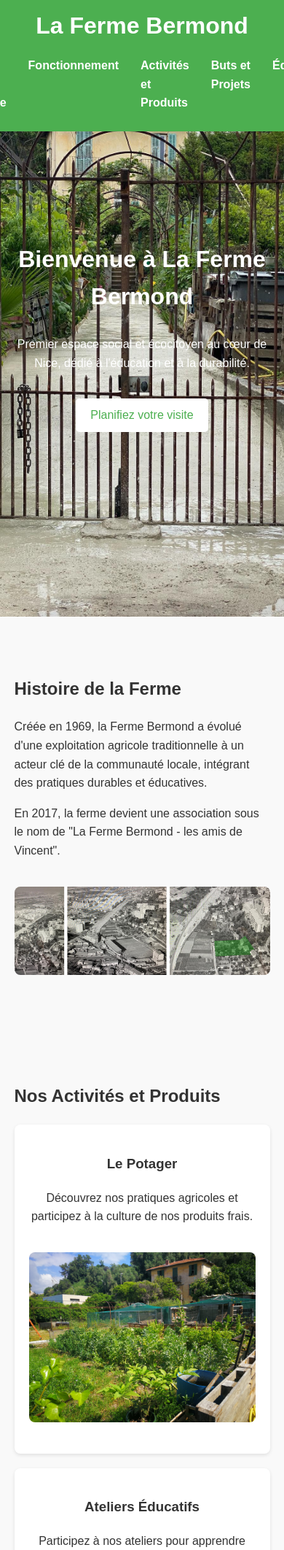
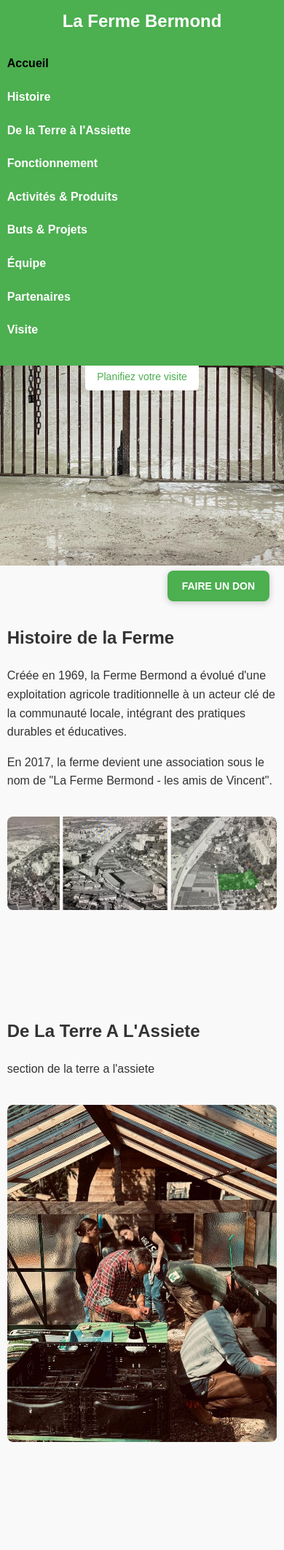
Before and after one commit to ReyDioGames/FermeBermond, a PHP site: page / in a window 390 px wide. Shown: the top 2124 px of the page at 73% size. Run offline with PHP 8.4, Linux system fonts and the light colour scheme.

Commit message:
avancement sur le site

```diff
--- a/index.html
+++ b/index.html
@@ -13,28 +13,30 @@
     <header>
         <div class="container">
             <h1>La Ferme Bermond</h1>
-            <nav>
+
+            <nav class="nav">
                 <ul>
                     <li><a href="#accueil">Accueil</a></li>
                     <li><a href="#histoire">Histoire</a></li>
-                    <li><a href="#assiete">De la Terre a l'Assiete</a></li>
+                    <li><a href="#assiete">De la Terre à l'Assiette</a></li>
                     <li><a href="#fonctionnement">Fonctionnement</a></li>
-                    <li><a href="#activites">Activités et Produits</a></li>
-                    <li><a href="#but">Buts et Projets</a></li>
+                    <li><a href="#activites">Activités & Produits</a></li>
+                    <li><a href="#but">Buts & Projets</a></li>
                     <li><a href="#equipe">Équipe</a></li>
                     <li><a href="#partenaires">Partenaires</a></li>
-                    <li><a href="#visites">Visiter</a></li>
+                    <li><a href="#visite">Visite</a></li>
                 </ul>
             </nav>
         </div>
     </header>
+
 
     <main>
         <section id="accueil" class="hero">
             <div class="container">
                 <h2>Bienvenue à La Ferme Bermond</h2>
                 <p>Premier espace social et écocitoyen au cœur de Nice, dédié à l'éducation et à la durabilité.</p>
-                <a href="#visites" class="btn">Planifiez votre visite</a>
+                <a href="#visite" class="btn">Planifiez votre visite</a>
             </div>
         </section>
 
@@ -46,6 +48,23 @@
                 <p>En 2017, la ferme devient une association sous le nom de "La Ferme Bermond - les amis de Vincent".
                 </p>
                 <img src="images/histoire.jpg" alt="Ferme historique" class="responsive-img">
+            </div>
+        </section>
+
+        <section id="assiete">
+            <div class="container">
+                <h2>De La Terre A L'Assiete</h2>
+                <p>section de la terre a l'assiete</p>
+                <img src="images/fonctionnement.jpg" alt="Fonctionnement" class="responsive-img">
+            </div>
+        </section>
+
+        <section id="fonctionnement">
+            <div class="container">
+                <h2>Fonctionnement de la Ferme</h2>
+                <p>La ferme est gérée par des bénévoles passionnés et des adhérents qui s'engagent pour le bien-être de
+                    tous. Nous valorisons le travail communautaire et la coopération.</p>
+                <img src="images/fonctionnement.jpg" alt="Fonctionnement" class="responsive-img">
             </div>
         </section>
 
@@ -72,11 +91,10 @@
             </div>
         </section>
 
-        <section id="fonctionnement">
+        <section id="but">
             <div class="container">
-                <h2>Fonctionnement de la Ferme</h2>
-                <p>La ferme est gérée par des bénévoles passionnés et des adhérents qui s'engagent pour le bien-être de
-                    tous. Nous valorisons le travail communautaire et la coopération.</p>
+                <h2>Buts et Projets</h2>
+                <p>le but de la ferme ICI</p>
                 <img src="images/fonctionnement.jpg" alt="Fonctionnement" class="responsive-img">
             </div>
         </section>
@@ -109,47 +127,49 @@
             </div>
         </section>
 
-        <section id="visites">
-            <div class="container">
-                <h2>Visiter la Ferme</h2>
-                <p>Planifiez votre visite et découvrez nos programmes et activités éducatives pour tous les âges.</p>
-                <div class="visit-info">
-                    <p><strong>Horaires :</strong> Lundi - Vendredi : 9h - 18h</p>
-                    <p><strong>Adresse :</strong> 4 Bd Paul Montel, 06200 Nice</p>
-                </div>
-                <a href="#contact" class="btn">Contactez-nous</a>
-            </div>
-        </section>
-        <section id="contact" class="contact">
+        <section id="visite" class="contact">
             <div class="container">
                 <div class="section-header">
-                    <h2 class="section-title">Contact</h2>
-                    <p>Si vous souhaitez me contacter, n'hésitez pas à m'envoyer un message directement ci-dessous.</p>
+                    <h2 class="section-title">Visiter la Ferme</h2>
+                    <div class="visit-info">
+                        <p><strong>Horaires :</strong> Lundi - Vendredi : 9h - 18h</p>
+                        <p><strong>Adresse :</strong> 4 Bd Paul Montel, 06200 Nice</p>
+                    </div>
+                    <p>Pour nous contacter, envoyez-nous un message directement ci-dessous.</p>
                 </div>
 
                 <form action="https://formsubmit.co/contact@lafermebermond.com" method="POST" class="form">
-
                     <input type="hidden" name="_captcha" value="false">
                     <input type="text" name="_honey" style="display:none">
                     <input type="hidden" name="_next"
                         value="https://dgeo-dev.github.io/formation-youtube-html-cs-js/thanks.html">
 
-                    <label for="firstname">
+                    <div class="form-group">
+                        <label for="firstname">Nom</label>
                         <input type="text" name="firstname" id="firstname" placeholder="Nom" required>
-                    </label>
-                    <label for="lastname">
+                    </div>
+                    <div class="form-group">
+                        <label for="lastname">Prénom</label>
                         <input type="text" name="lastname" id="lastname" placeholder="Prénom">
-                    </label>
-                    <label for="email">
+                    </div>
+                    <div class="form-group">
+                        <label for="email">Email</label>
                         <input type="email" name="email" id="email" placeholder="Email" required>
-                    </label>
-                    <textarea name="message" id="message" placeholder="Message"></textarea>
-                    <input type="submit" class="btn" value="Envoyer">
+                    </div>
+                    <div class="form-group">
+                        <label for="message">Message</label>
+                        <textarea name="message" id="message" placeholder="Message"></textarea>
+                    </div>
+                    <input type="submit" class="btn-submit" value="Envoyer">
                 </form>
             </div>
+        </section>
 
-        </section>
     </main>
+
+    <a href="https://www.okpal.com/la-ferme-bemond/#/" class="floating-btn" target="_blank">
+        FAIRE UN DON
+    </a>
 
     <footer>
         <div class="container">
@@ -162,6 +182,7 @@
         </div>
     </footer>
     <script src="scripts.js"></script>
+
 </body>
 
 </html>
--- a/scripts.js
+++ b/scripts.js
@@ -1,5 +1,15 @@
 document.addEventListener('DOMContentLoaded', () => {
     const navLinks = document.querySelectorAll('nav ul li a');
+    const sections = document.querySelectorAll('section');
+
+    function changeLinkState() {
+        let index = sections.length;
+
+        while (--index && window.scrollY + 50 < sections[index].offsetTop) { }
+
+        navLinks.forEach(link => link.classList.remove('active'));
+        navLinks[index].classList.add('active');
+    }
 
     navLinks.forEach(link => {
         link.addEventListener('click', (event) => {
@@ -10,4 +20,7 @@ document.addEventListener('DOMContentLoaded', () => {
             });
         });
     });
+
+    changeLinkState();
+    window.addEventListener('scroll', changeLinkState);
 });
--- a/styles.css
+++ b/styles.css
@@ -26,6 +26,8 @@ header {
 header h1 {
     text-align: center;
     margin: 0;
+    font-size: 1.8em;
+    /* Adjusted font size for better appearance */
 }
 
 nav ul {
@@ -46,8 +48,39 @@ nav ul li a {
     transition: color 0.3s;
 }
 
+.floating-btn {
+    position: fixed;
+    bottom: 20px;
+    right: 20px;
+    background-color: #4CAF50;
+    color: #fff;
+    padding: 12px 25px;
+    border-radius: 8px;
+    box-shadow: 0 2px 10px rgba(0, 0, 0, 0.2);
+    z-index: 1001;
+    text-align: center;
+    text-decoration: none;
+    font-weight: bold;
+    font-size: 16px;
+    transition: background-color 0.3s, color 0.3s, transform 0.3s;
+}
+
+.floating-btn:hover {
+    background-color: #45a049;
+    color: #000;
+    transform: scale(1.05);
+}
+
+.floating-btn i {
+    font-size: 20px;
+}
+
 nav ul li a:hover {
     color: #333;
+}
+
+nav ul li a.active {
+    color: #000;
 }
 
 .hero {
@@ -58,16 +91,19 @@ nav ul li a:hover {
     justify-content: center;
     align-items: center;
     text-align: center;
-    padding-top: 50px;
+    padding: 20px;
+    /* Adjusted padding */
     margin-top: 60px;
 }
 
 .hero h2 {
-    font-size: 3em;
+    font-size: 2.5em;
+    /* Adjusted font size */
+    margin-bottom: 20px;
 }
 
 .hero p {
-    font-size: 1.2em;
+    font-size: 1.1em;
     max-width: 600px;
 }
 
@@ -157,11 +267,52 @@ footer .social a:hover {
         font-size: 1em;
     }
 
-    .nav ul {
+    nav ul {
         flex-direction: column;
     }
 
-    .nav ul li {
+    nav ul li {
         margin: 10px 0;
     }
+
+    .container {
+        width: 95%;
+    }
+
+    .card {
+        padding: 15px;
+    }
 }
+
+@media (max-width: 480px) {
+    header h1 {
+        font-size: 1.5em;
+    }
+
+    .hero h2 {
+        font-size: 1.5em;
+    }
+
+    .hero p {
+        font-size: 0.9em;
+    }
+
+    .btn {
+        padding: 8px 16px;
+        font-size: 14px;
+    }
+
+    .contact .form-group input,
+    .contact .form-group textarea {
+        font-size: 0.9rem;
+    }
+
+    footer .social a {
+        font-size: 1em;
+    }
+
+    .floating-btn {
+        padding: 10px 20px;
+        font-size: 14px;
+    }
+}
```
Also changed, not shown: other parts of styles.css (+74 -0 lines).
